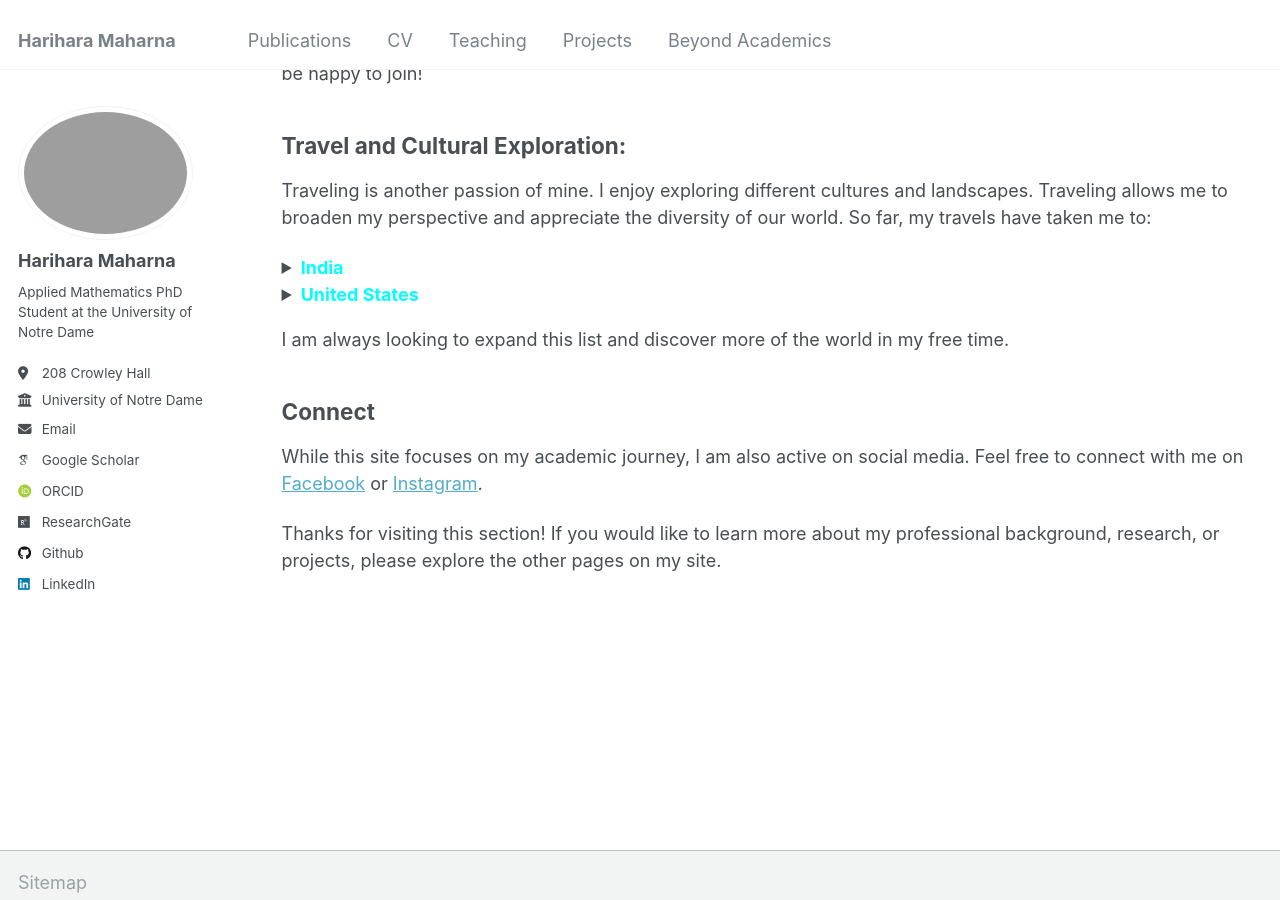
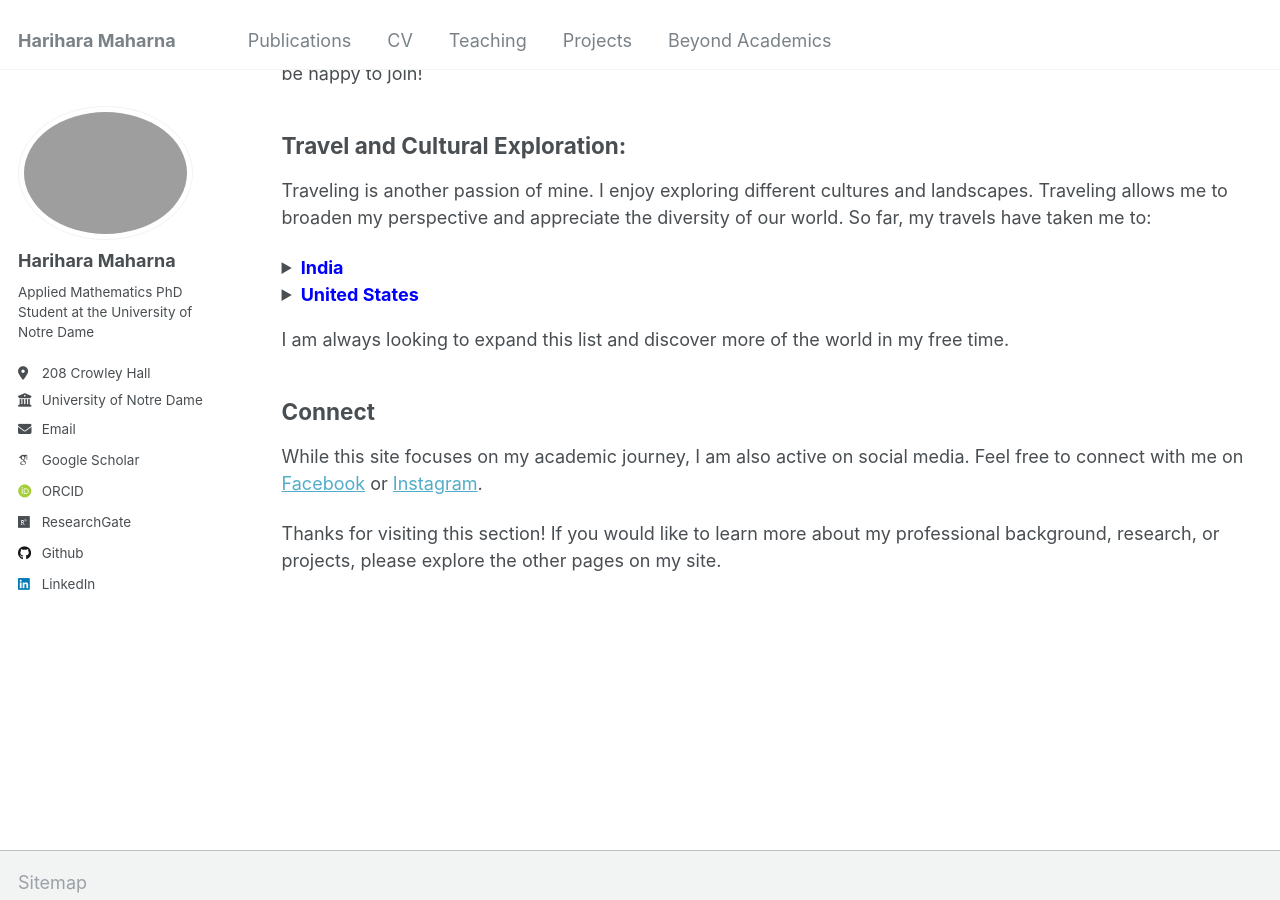
Before and after one commit to harihara-m/harihara-m.github.io, a Jekyll site: the page built from _pages/more.md, in a window 1280 px wide and 900 px high, scrolled down 593 px. Built offline with Jekyll 4.4.1, drawn with Linux system fonts in a browser that asks for light colours; some web fonts are replaced.

Commit message:
more updates

```diff
--- a/_pages/more.md
+++ b/_pages/more.md
@@ -26,7 +26,7 @@ To maintain an active lifestyle and unwind, I regularly engage in various physic
 Traveling is another passion of mine. I enjoy exploring different cultures and landscapes. Traveling allows me to broaden my perspective and appreciate the diversity of our world. So far, my travels have taken me to:
 
 <details>
-  <summary><strong><span style="color:cyan">India</span></strong></summary>
+  <summary><strong><span style="color:blue">India</span></strong></summary>
 
   <details>
     <summary><strong>Odisha</strong></summary>
@@ -76,7 +76,7 @@ Traveling is another passion of mine. I enjoy exploring different cultures and l
 </details>
 
 <details>
-  <summary><strong><span style="color:cyan">United States</span></strong></summary>
+  <summary><strong><span style="color:blue">United States</span></strong></summary>
 
   <details>
     <summary><strong>Indiana</strong></summary>
```
